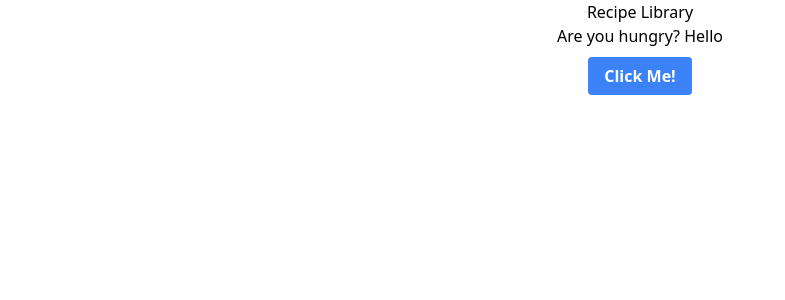
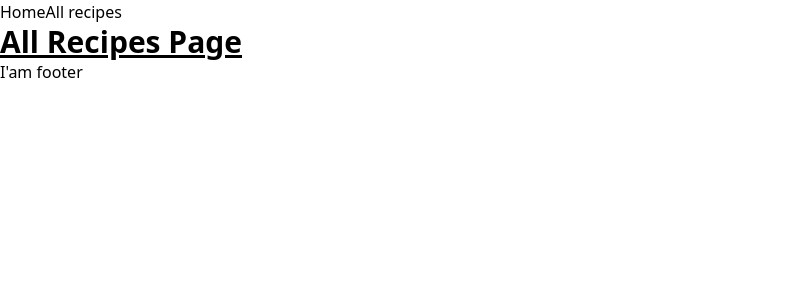
Before and after one commit to Kephass/recipe-library, a React (Create React App) app: page /all-recipes in a window 1280 px wide. Shown: the top 300 px of the page, without its empty margins (0-785 px from the left). Built offline with nearby package versions, Linux system fonts and the light colour scheme.

Commit message:
added home and recipes routes, navigation & footer

```diff
--- a/src/App.css
+++ /dev/null
@@ -1,38 +0,0 @@
-.App {
-  text-align: center;
-}
-
-.App-logo {
-  height: 40vmin;
-  pointer-events: none;
-}
-
-@media (prefers-reduced-motion: no-preference) {
-  .App-logo {
-    animation: App-logo-spin infinite 20s linear;
-  }
-}
-
-.App-header {
-  background-color: #282c34;
-  min-height: 100vh;
-  display: flex;
-  flex-direction: column;
-  align-items: center;
-  justify-content: center;
-  font-size: calc(10px + 2vmin);
-  color: white;
-}
-
-.App-link {
-  color: #61dafb;
-}
-
-@keyframes App-logo-spin {
-  from {
-    transform: rotate(0deg);
-  }
-  to {
-    transform: rotate(360deg);
-  }
-}
--- a/src/App.js
+++ /dev/null
@@ -1,22 +0,0 @@
-import './App.css';
-import { Link } from 'react-router-dom';
-
-function App() {
-  return (
-    <div className="App">
-      <h1 className="text-center">Recipe Library</h1>
-      <p className="mb-4">Are you hungry? Hello</p>
-
-      <Link
-        to="/test"
-        className="bg-blue-500 hover:bg-blue-700 text-white font-bold py-2 px-4 rounded"
-      >
-        Click Me!
-      </Link>
-
-      {/* TODO: Create route to "/test" using React Router v6, make it render a simple element to screen */}
-    </div>
-  );
-}
-
-export default App;
--- /dev/null
+++ b/src/components/layout/Footer.js
@@ -0,0 +1,7 @@
+import React from 'react';
+
+function Footer() {
+  return <footer>I'am footer</footer>;
+}
+
+export default Footer;
--- /dev/null
+++ b/src/components/layout/MainNavigation.js
@@ -0,0 +1,25 @@
+import React from 'react';
+import { Link } from 'react-router-dom';
+
+const navigationLinks = [
+  { path: '/', text: 'Home' },
+  { path: '/all-recipes', text: 'All recipes' },
+];
+
+function MainNavigation() {
+  return (
+    <header>
+      <nav>
+        <ul>
+          {navigationLinks.map((item, index) => (
+            <Link key={index} to={item.path}>
+              {item.text}
+            </Link>
+          ))}
+        </ul>
+      </nav>
+    </header>
+  );
+}
+
+export default MainNavigation;
--- a/src/index.js
+++ b/src/index.js
@@ -1,20 +1,30 @@
 import React from 'react';
 import ReactDOM from 'react-dom';
+
+/* Added Routes & Route dependencies*/
+import { BrowserRouter as Router, Routes, Route } from 'react-router-dom';
+
+/* added importes*/
+import MainNavigation from './components/layout/MainNavigation';
+import Footer from './components/layout/Footer';
+import HomePage from './pages/Home';
+import AllRecipesPage from '../src/pages/AllRecipes';
+
 import './index.css';
-import App from './App';
-import reportWebVitals from './reportWebVitals';
-import { BrowserRouter as Router } from 'react-router-dom';
 
 ReactDOM.render(
   <React.StrictMode>
     <Router>
-      <App />
+      {/* Added Navigation */}
+      <MainNavigation />
+      <Routes>
+        {/* Added two new routes */}
+        <Route path="/" element={<HomePage />} />
+        <Route path="/all-recipes" element={<AllRecipesPage />} />
+      </Routes>
+      {/* Added Footer */}
+      <Footer />
     </Router>
   </React.StrictMode>,
   document.getElementById('root')
 );
-
-// If you want to start measuring performance in your app, pass a function
-// to log results (for example: reportWebVitals(console.log))
-// or send to an analytics endpoint. Learn more: https://bit.ly/CRA-vitals
-reportWebVitals();
--- /dev/null
+++ b/src/pages/Home.js
@@ -0,0 +1,7 @@
+import React from 'react';
+
+function HomePage() {
+  return <h1 className="text-3xl font-bold underline">Recipe Library</h1>;
+}
+
+export default HomePage;
--- a/src/reportWebVitals.js
+++ /dev/null
@@ -1,13 +0,0 @@
-const reportWebVitals = onPerfEntry => {
-  if (onPerfEntry && onPerfEntry instanceof Function) {
-    import('web-vitals').then(({ getCLS, getFID, getFCP, getLCP, getTTFB }) => {
-      getCLS(onPerfEntry);
-      getFID(onPerfEntry);
-      getFCP(onPerfEntry);
-      getLCP(onPerfEntry);
-      getTTFB(onPerfEntry);
-    });
-  }
-};
-
-export default reportWebVitals;
```
Also changed, not shown: 1 other file (tests, documents, lock files or other folders).
